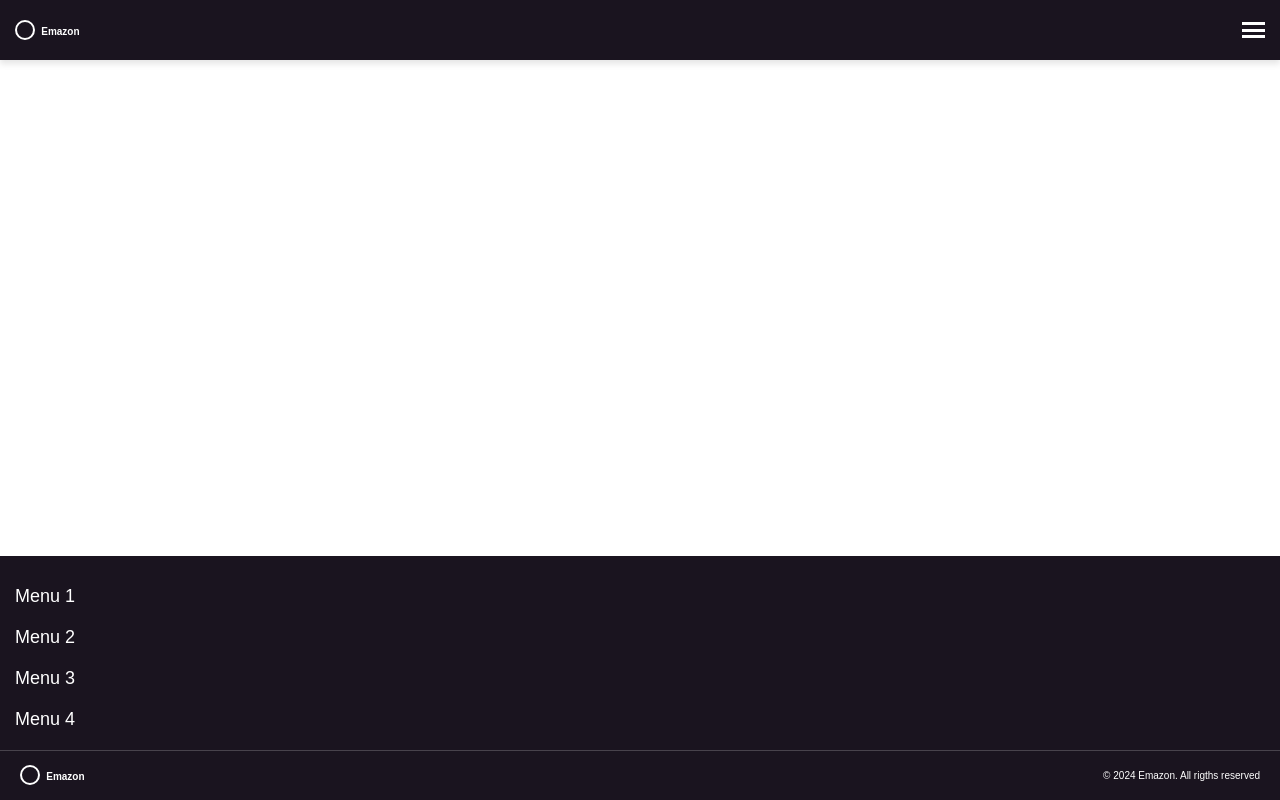
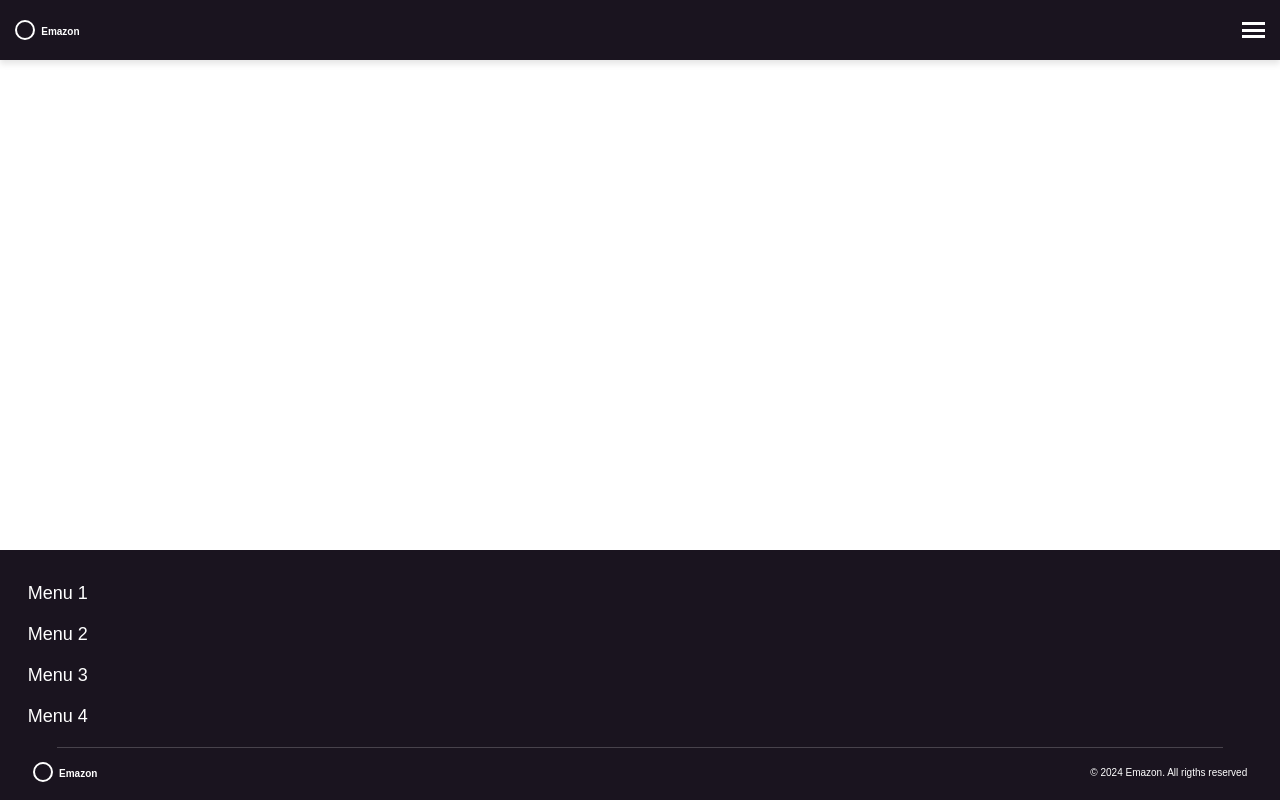
Before and after one commit to jherrera0/EmazonFront, an Angular app: page /dashboard in a window 1280 px wide. Built offline with nearby package versions, Linux system fonts and the light colour scheme.

Commit message:
correction to responsiveness

```diff
--- a/src/app/features/categories/pages/create-category/create-category.component.scss
+++ b/src/app/features/categories/pages/create-category/create-category.component.scss
@@ -1,24 +1,23 @@
 @use '/src/styles/stylesReference.scss' as *;
 .container{
-    padding: 1.5rem 1.5rem;
-    margin: 1.2rem 1.2rem;
+    padding: 10% 10% 10%;
+    margin: 5%;
 }
 .form {
-  align-items: center;
   display: flex;
   flex-direction: column;
-  gap: 1.8rem;
+  gap: 0.8%;
 }
 
 .infoInput{
-  font-size: 1.6rem;
+  font-size: 150%;
 }
 
 .principal-title{
-    font-size: 2.9rem;
-    font-weight: 600;
-    line-height: 1.24;
-    margin-bottom: 1.5rem;
+    font-size: 300%;
+    font-weight: 100;
+    line-height: 1;
+    margin-bottom: 5%;
 
     &__highlight {
         color: $purple;
@@ -26,7 +25,7 @@
     }
 
     @include desktop{
-        font-size: 4.4rem;
+        font-size: 250%;
         font-weight: 500;
         line-height: 1;
     }
--- a/src/app/shared/atoms/button/button.component.scss
+++ b/src/app/shared/atoms/button/button.component.scss
@@ -1,7 +1,7 @@
 @use '/src/styles/stylesReference.scss' as *;
 
 .button{
-    padding: 0.6rem 4rem;
+ padding: 4% 21%;
     background-color: $purple;
     color: $white;
     border-radius: 0.4rem;
@@ -10,8 +10,8 @@
     cursor: pointer;
 
     @include desktop{
-        padding: 1rem 4rem;
-        font-size: 2rem;
+        padding: 10% 4%;
+        font-size: 20%;
     }
 
     &:hover{
--- a/src/app/shared/atoms/input-error-handler/input-error-handler.component.scss
+++ b/src/app/shared/atoms/input-error-handler/input-error-handler.component.scss
@@ -4,19 +4,19 @@
   position: relative;
   display: flex;
   flex-direction: column;
-  height: 4rem;
-  gap: 0.5rem;
+  height: 4%;
+  gap: 1%;
   margin-bottom: 1rem;
 }
 
 .input {
   @include input-base-styles;
   &--normal {
-    padding: 1.2rem;
+    padding: 1%
   }
 
   @include desktop {
-    font-size: 1.8rem;
+    font-size: 1.8%;
     line-height: 144%;
     font-weight: 400;
   }
--- a/src/app/shared/organisms/footer-page/footer-page.component.scss
+++ b/src/app/shared/organisms/footer-page/footer-page.component.scss
@@ -5,7 +5,7 @@
   display: grid;
 
   grid-template-columns: 1fr;
-  padding: 1rem 0;
+  padding: 1%;
   height: 100%;
   &__bottom {
     padding: 0.5rem 2rem ;
--- a/src/app/shared/temp/dashboard-template/dashboard-template.component.scss
+++ b/src/app/shared/temp/dashboard-template/dashboard-template.component.scss
@@ -26,7 +26,9 @@
   &__content {
     grid-area: content;
     display: flex;
+    justify-content: center;
     align-items: center;
+    height: 100%;
   }
 
   &__footer {
--- a/src/styles/_responsiveData.scss
+++ b/src/styles/_responsiveData.scss
@@ -1,3 +1,3 @@
-$phone: 480px;
-$tablet: 768px;
-$desktop: 1024px;
+$phone: 75%;
+$tablet: 85%;
+$desktop: 100%;
```
Also changed, not shown: 1 other file (tests, documents, lock files or other folders).
